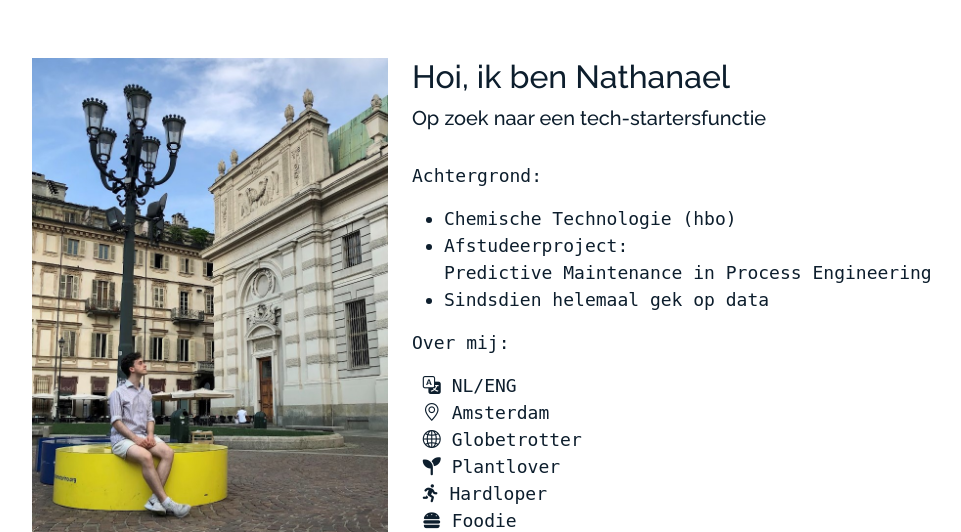
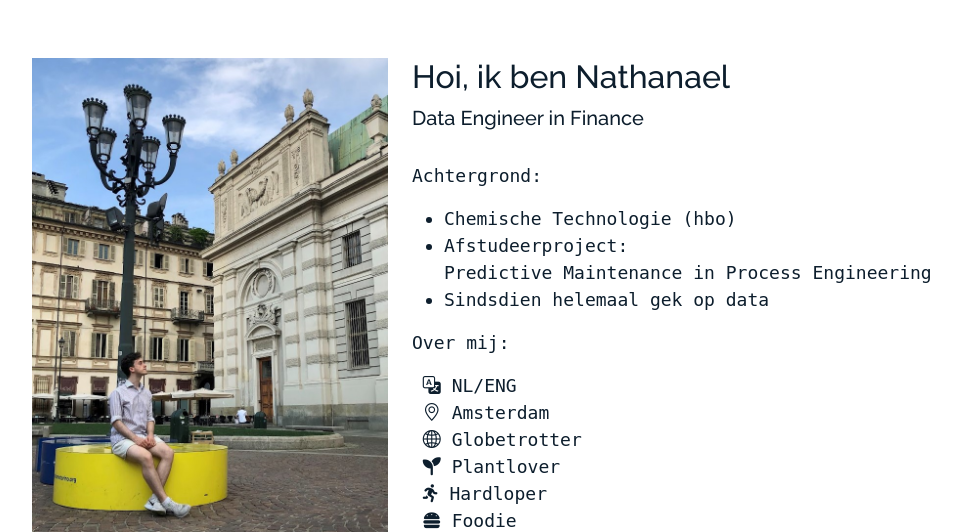
Before and after one commit to NLevy1/portfolio_website, a Flask app: page / in a window 1280 px wide. Shown: the part 145-677 px from the top of the page, without its empty margins (50-1011 px from the left). Run offline with Flask 2, Linux system fonts and the light colour scheme; some libraries are stand-ins or nearby versions; some web fonts are replaced.

Commit message:
Update job description in index

```diff
--- a/templates/index.html
+++ b/templates/index.html
@@ -16,7 +16,7 @@
                 </div>
                 <div class="col-12 col-sm-6 col-md-8 col-lg-8 mb-5" data-aos="fade-up" data-aos-delay="100">
                     <h2 class="h2 mb-0">Hoi, ik ben Nathanael</h2>
-                    <h4 class="h4 mb-2">Op zoek naar een tech-startersfunctie</h4><br>
+                    <h4 class="h4 mb-2">Data Engineer in Finance</h4><br>
                     <p>Achtergrond:</p>
                     <ul>
                         <li>Chemische Technologie (hbo)</li>
```
Also changed, not shown: main.py (line endings or trailing spaces).
